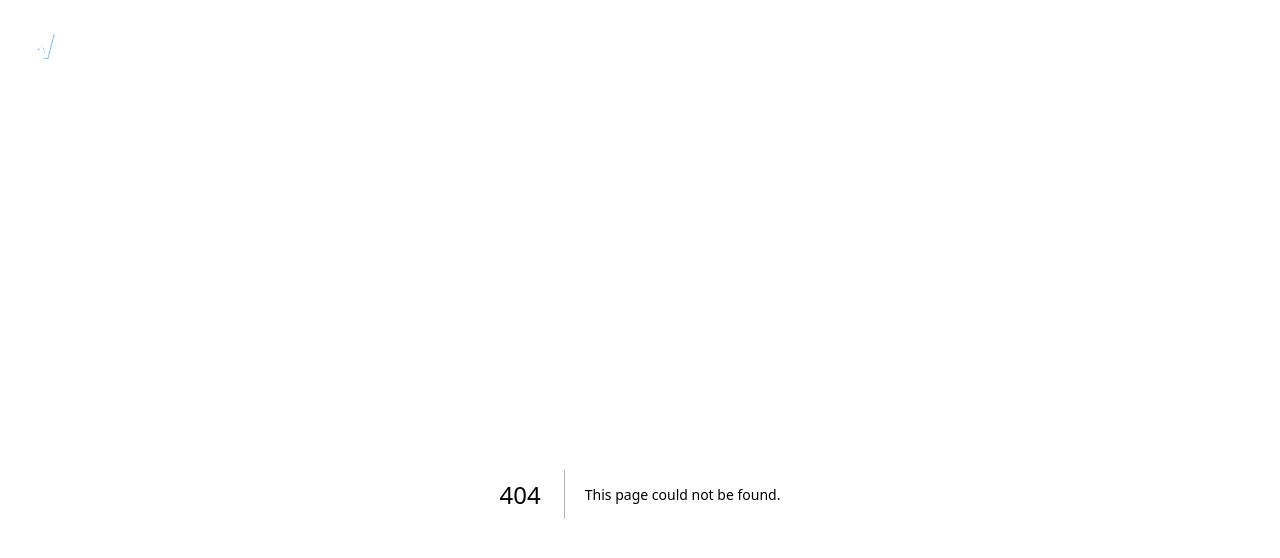
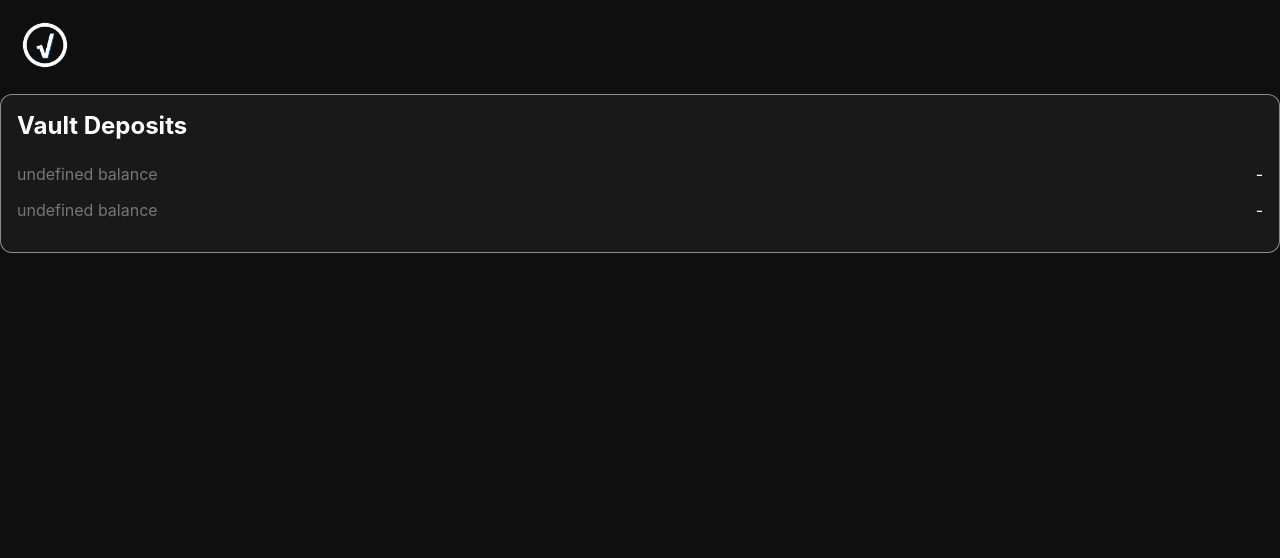
Before and after one commit to root-hq/root-webapp, a Next.js app: page /vaultnew/components/FundsColumn in a window 1280 px wide. Before the commit this address had no page. Shown: the top 558 px of the page. Built offline with nearby package versions, Linux system fonts and the light colour scheme.

Commit message:
Add VaultFunds div

```diff
--- /dev/null
+++ b/pages/vaultnew/components/FundsColumn/FundsColumn.module.css
@@ -0,0 +1,29 @@
+.userFundsContainer {
+    width: 100%;
+    background-color: #191919;
+    padding: 1rem;
+    border: 1px solid rgba(255, 255, 255, 0.5);
+    border-radius: 0.75rem;
+    box-sizing: border-box;
+}
+
+.vaultDepositContainer {
+    margin-bottom: 1.5rem;
+}
+
+.vaultDepositTitle {
+    font-size: 1.5rem;
+    color: white;
+    font-weight: bold;
+}
+
+.keyValueContainer {
+    margin-top: 1rem;
+    margin-bottom: 1rem;
+}
+
+@media (max-width: 768px) {
+    .userFundsContainer {
+        width: 100%;
+    }
+}
--- /dev/null
+++ b/pages/vaultnew/components/FundsColumn/index.tsx
@@ -0,0 +1,69 @@
+import React from "react";
+import styles from "./FundsColumn.module.css";
+import KeyValueComponent, { KeyValueJustification } from "../../../../components/KeyValueComponent";
+
+export interface FundsColumnProps {
+    baseTokenTicker: string,
+    quoteTokenTicker: string,
+    baseTokenPrice: number,
+    baseTokenBalance: number,
+    quoteTokenPrice: number,
+    quoteTokenBalance: number
+}
+
+const FundsColumn = ({
+    baseTokenTicker,
+    quoteTokenTicker,
+    baseTokenPrice,
+    baseTokenBalance,
+    quoteTokenPrice,
+    quoteTokenBalance
+}: FundsColumnProps) => {
+    return (
+        <div className={styles.userFundsContainer}>
+            <div className={styles.vaultDepositContainer}>
+                <span className={styles.vaultDepositTitle}>Vault Deposits</span>
+            </div>
+            <div className={styles.keyValueContainer}>
+                <KeyValueComponent
+                    keyElement={<span>{`${baseTokenTicker} balance`}</span>}
+                    keyTextStyle={{
+                        color: `#767676`,
+
+                    }}
+                    valueElement={<span>{
+                        baseTokenBalance && typeof baseTokenBalance === 'number' ?
+                            <>{`${baseTokenBalance.toFixed(4)} ($${(baseTokenPrice * baseTokenBalance).toFixed(4)})`}</>
+                        :
+                            <>-</>
+                    }</span>}
+                    valueTextStyle={{
+                        color: 'white'
+                    }}
+                    justification={KeyValueJustification.SpaceBetween}
+                />
+            </div>
+            <div className={styles.keyValueContainer}>
+                <KeyValueComponent
+                    keyElement={<span>{`${quoteTokenTicker} balance`}</span>}
+                    keyTextStyle={{
+                        color: `#767676`,
+
+                    }}
+                    valueElement={<span>{
+                        quoteTokenBalance && typeof quoteTokenBalance === 'number' ?
+                            <>{`${quoteTokenBalance.toFixed(4)} ($${(quoteTokenPrice * quoteTokenBalance).toFixed(4)})`}</>
+                        :
+                            <>-</>
+                    }</span>}
+                    valueTextStyle={{
+                        color: 'white'
+                    }}
+                    justification={KeyValueJustification.SpaceBetween}
+                />
+            </div>
+        </div>
+    );
+}
+
+export default FundsColumn;
--- /dev/null
+++ b/utils/token/index.ts
@@ -0,0 +1 @@
+export * from "./price";
```
Also changed, not shown: pages/vaultnew/[vault].tsx (+35 -5 lines), pages/vaultnew/components/VaultInfoRow/VaultInfoRow.module.css (+8 -4 lines), pages/vaultnew/components/VaultInfoRow/index.tsx (+26 -5 lines), utils/token/price.ts (added, +27 -0 lines).
